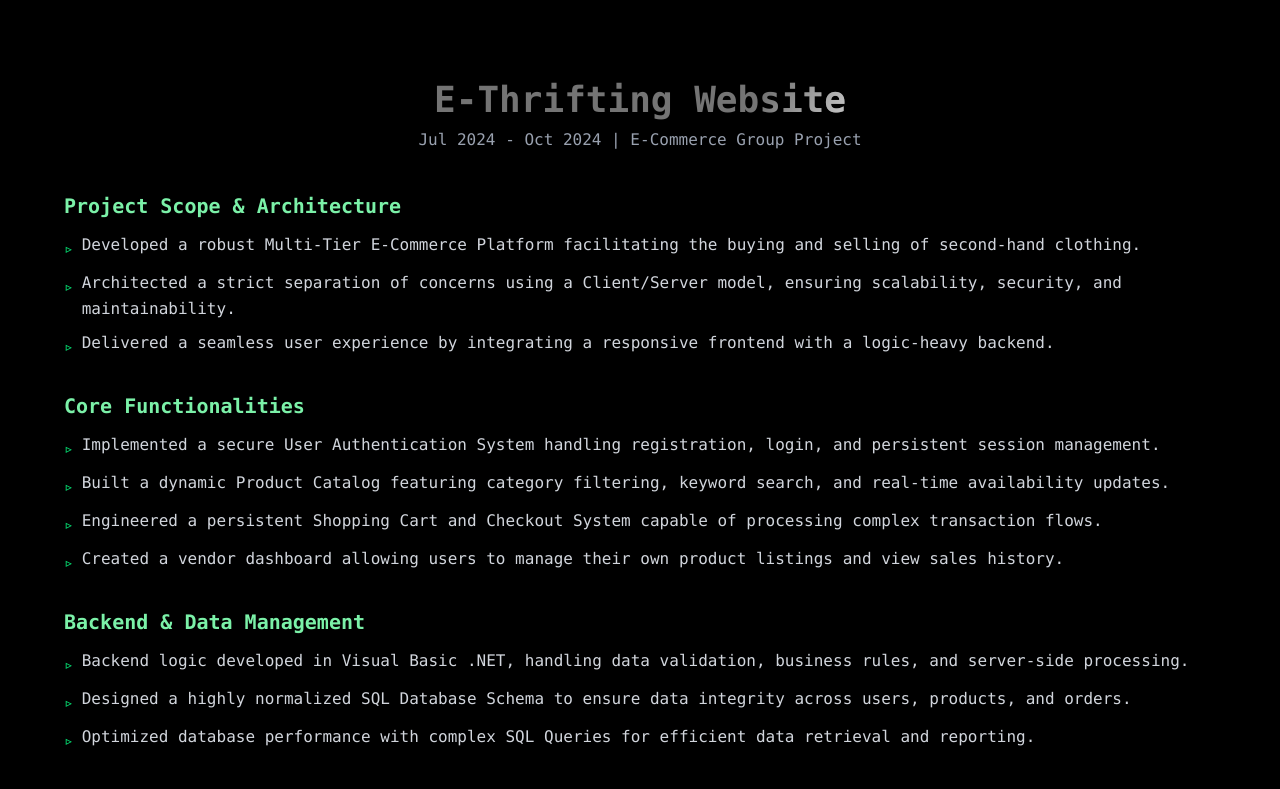
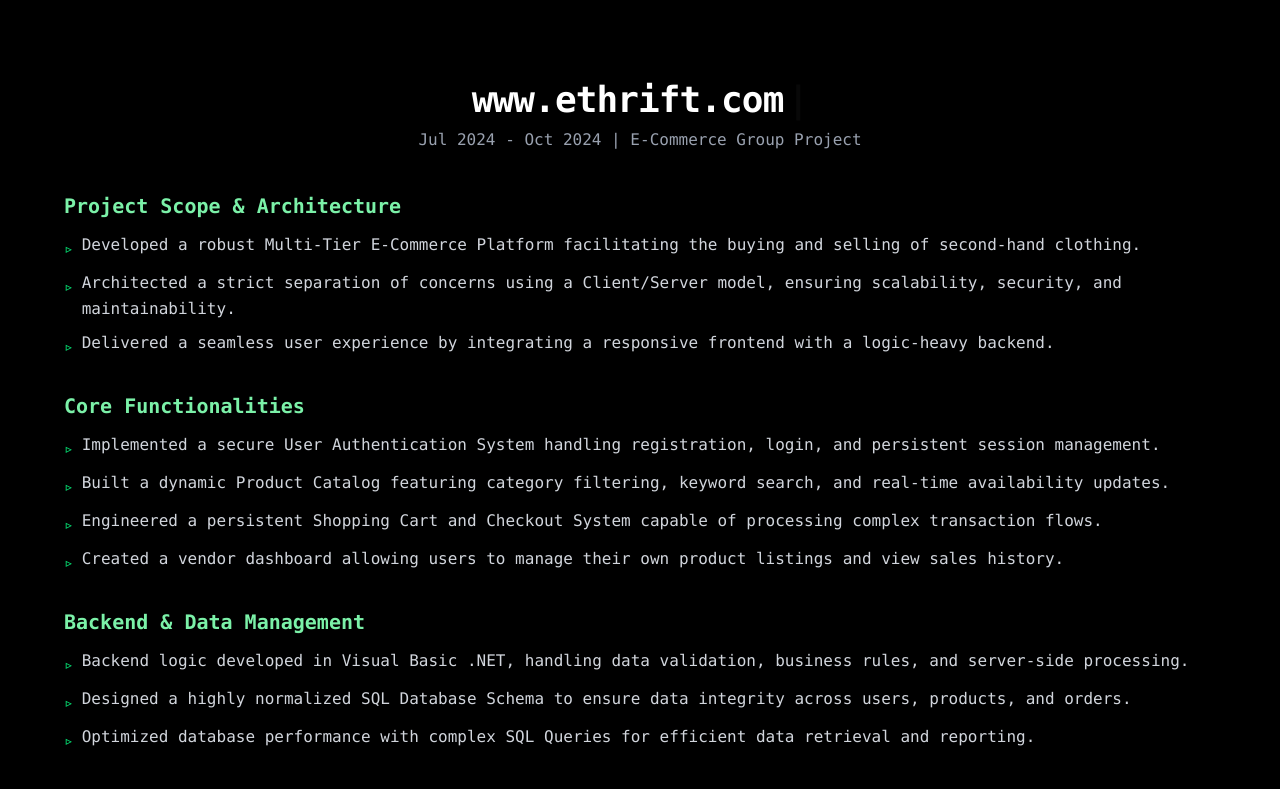
Before and after one commit to 4amogelangkotu/agkotu-portfolio, a React (Vite) app: page /project/e-thrifting in a window 1280 px wide. Shown: the top 789 px of the page. Built offline with nearby package versions, Linux system fonts and the light colour scheme.

Commit message:
added a text type effect on the ethrift project page heading

```diff
--- a/package.json
+++ b/package.json
@@ -19,7 +19,7 @@
     "@tailwindcss/vite": "^4.1.16",
     "class-variance-authority": "^0.7.1",
     "clsx": "^2.1.1",
-    "gsap": "^3.13.0",
+    "gsap": "^3.14.2",
     "lenis": "^1.3.14",
     "lucide-react": "^0.552.0",
     "matter-js": "^0.20.0",
--- /dev/null
+++ b/src/components/TextType.tsx
@@ -0,0 +1,195 @@
+'use client';
+
+import { type ElementType, useEffect, useRef, useState, createElement, useMemo, useCallback } from 'react';
+import { gsap } from 'gsap';
+
+interface TextTypeProps {
+  className?: string;
+  showCursor?: boolean;
+  hideCursorWhileTyping?: boolean;
+  cursorCharacter?: string | React.ReactNode;
+  cursorBlinkDuration?: number;
+  cursorClassName?: string;
+  text: string | string[];
+  as?: ElementType;
+  typingSpeed?: number;
+  initialDelay?: number;
+  pauseDuration?: number;
+  deletingSpeed?: number;
+  loop?: boolean;
+  textColors?: string[];
+  variableSpeed?: { min: number; max: number };
+  onSentenceComplete?: (sentence: string, index: number) => void;
+  startOnVisible?: boolean;
+  reverseMode?: boolean;
+}
+
+const TextType = ({
+  text,
+  as: Component = 'div',
+  typingSpeed = 50,
+  initialDelay = 0,
+  pauseDuration = 2000,
+  deletingSpeed = 30,
+  loop = true,
+  className = '',
+  showCursor = true,
+  hideCursorWhileTyping = false,
+  cursorCharacter = '|',
+  cursorClassName = '',
+  cursorBlinkDuration = 0.5,
+  textColors = [],
+  variableSpeed,
+  onSentenceComplete,
+  startOnVisible = false,
+  reverseMode = false,
+  ...props
+}: TextTypeProps & React.HTMLAttributes<HTMLElement>) => {
+  const [displayedText, setDisplayedText] = useState('');
+  const [currentCharIndex, setCurrentCharIndex] = useState(0);
+  const [isDeleting, setIsDeleting] = useState(false);
+  const [currentTextIndex, setCurrentTextIndex] = useState(0);
+  const [isVisible, setIsVisible] = useState(!startOnVisible);
+  const cursorRef = useRef<HTMLSpanElement>(null);
+  const containerRef = useRef<HTMLElement>(null);
+
+  const textArray = useMemo(() => (Array.isArray(text) ? text : [text]), [text]);
+
+  const getRandomSpeed = useCallback(() => {
+    if (!variableSpeed) return typingSpeed;
+    const { min, max } = variableSpeed;
+    return Math.random() * (max - min) + min;
+  }, [variableSpeed, typingSpeed]);
+
+  const getCurrentTextColor = () => {
+    if (textColors.length === 0) return;
+    return textColors[currentTextIndex % textColors.length];
+  };
+
+  useEffect(() => {
+    if (!startOnVisible || !containerRef.current) return;
+
+    const observer = new IntersectionObserver(
+      entries => {
+        entries.forEach(entry => {
+          if (entry.isIntersecting) {
+            setIsVisible(true);
+          }
+        });
+      },
+      { threshold: 0.1 }
+    );
+
+    observer.observe(containerRef.current);
+    return () => observer.disconnect();
+  }, [startOnVisible]);
+
+  useEffect(() => {
+    if (showCursor && cursorRef.current) {
+      gsap.set(cursorRef.current, { opacity: 1 });
+      gsap.to(cursorRef.current, {
+        opacity: 0,
+        duration: cursorBlinkDuration,
+        repeat: -1,
+        yoyo: true,
+        ease: 'power2.inOut'
+      });
+    }
+  }, [showCursor, cursorBlinkDuration]);
+
+  useEffect(() => {
+    if (!isVisible) return;
+
+    let timeout: ReturnType<typeof setTimeout>;
+
+    const currentText = textArray[currentTextIndex];
+    const processedText = reverseMode ? currentText.split('').reverse().join('') : currentText;
+
+    const executeTypingAnimation = () => {
+      if (isDeleting) {
+        if (displayedText === '') {
+          setIsDeleting(false);
+          if (currentTextIndex === textArray.length - 1 && !loop) {
+            return;
+          }
+
+          if (onSentenceComplete) {
+            onSentenceComplete(textArray[currentTextIndex], currentTextIndex);
+          }
+
+          setCurrentTextIndex(prev => (prev + 1) % textArray.length);
+          setCurrentCharIndex(0);
+          timeout = setTimeout(() => { }, pauseDuration);
+        } else {
+          timeout = setTimeout(() => {
+            setDisplayedText(prev => prev.slice(0, -1));
+          }, deletingSpeed);
+        }
+      } else {
+        if (currentCharIndex < processedText.length) {
+          timeout = setTimeout(
+            () => {
+              setDisplayedText(prev => prev + processedText[currentCharIndex]);
+              setCurrentCharIndex(prev => prev + 1);
+            },
+            variableSpeed ? getRandomSpeed() : typingSpeed
+          );
+        } else if (textArray.length >= 1) {
+          if (!loop && currentTextIndex === textArray.length - 1) return;
+          timeout = setTimeout(() => {
+            setIsDeleting(true);
+          }, pauseDuration);
+        }
+      }
+    };
+
+    if (currentCharIndex === 0 && !isDeleting && displayedText === '') {
+      timeout = setTimeout(executeTypingAnimation, initialDelay);
+    } else {
+      executeTypingAnimation();
+    }
+
+    return () => clearTimeout(timeout);
+    // eslint-disable-next-line react-hooks/exhaustive-deps
+  }, [
+    currentCharIndex,
+    displayedText,
+    isDeleting,
+    typingSpeed,
+    deletingSpeed,
+    pauseDuration,
+    textArray,
+    currentTextIndex,
+    loop,
+    initialDelay,
+    isVisible,
+    reverseMode,
+    variableSpeed,
+    onSentenceComplete
+  ]);
+
+  const shouldHideCursor =
+    hideCursorWhileTyping && (currentCharIndex < textArray[currentTextIndex].length || isDeleting);
+
+  return createElement(
+    Component,
+    {
+      ref: containerRef,
+      className: `inline-block whitespace-pre-wrap tracking-tight ${className}`,
+      ...props
+    },
+    <span className="inline" style={{ color: getCurrentTextColor() || 'inherit' }}>
+      {displayedText}
+    </span>,
+    showCursor && (
+      <span
+        ref={cursorRef}
+        className={`ml-1 inline-block opacity-100 ${shouldHideCursor ? 'hidden' : ''} ${cursorClassName}`}
+      >
+        {cursorCharacter}
+      </span>
+    )
+  );
+};
+
+export default TextType;
--- a/src/pages/projects/BenchmarkTrader.tsx
+++ b/src/pages/projects/BenchmarkTrader.tsx
@@ -52,6 +52,8 @@
                         speed={3}
                         className="text-3xl font-bold text-center md:text-4xl"
                     />
+
+
                 </div>
 
                 {/* --- DATE / SUBTITLE --- */}
--- a/src/pages/projects/EThrifting.tsx
+++ b/src/pages/projects/EThrifting.tsx
@@ -2,7 +2,8 @@
 import { useState } from 'react';
 import Description from '../../components/Description';
 import { allProjects } from '../../data/projectsData';
-import ShinyText from '../../components/ShinyText';
+// import ShinyText from '../../components/ShinyText';
+import TextType from '../../components/TextType';
 // Placeholder for future logo import
 // import ethLogo from '../../assets/eth/eth-logo.svg';
 
@@ -46,10 +47,19 @@
                     />
                     */}
 
-                    <ShinyText
+                    {/* <ShinyText
                         text={project.title}
                         disabled={false}
                         speed={3}
+                        className="text-3xl font-bold text-center md:text-4xl"
+                    /> */}
+
+                    <TextType
+                        text={[project.title, "www.ethrift.com"]}
+                        typingSpeed={75}
+                        pauseDuration={1500}
+                        showCursor={true}
+                        cursorCharacter="|"
                         className="text-3xl font-bold text-center md:text-4xl"
                     />
                 </div>
```
Also changed, not shown: 1 other file (tests, documents, lock files or other folders).
